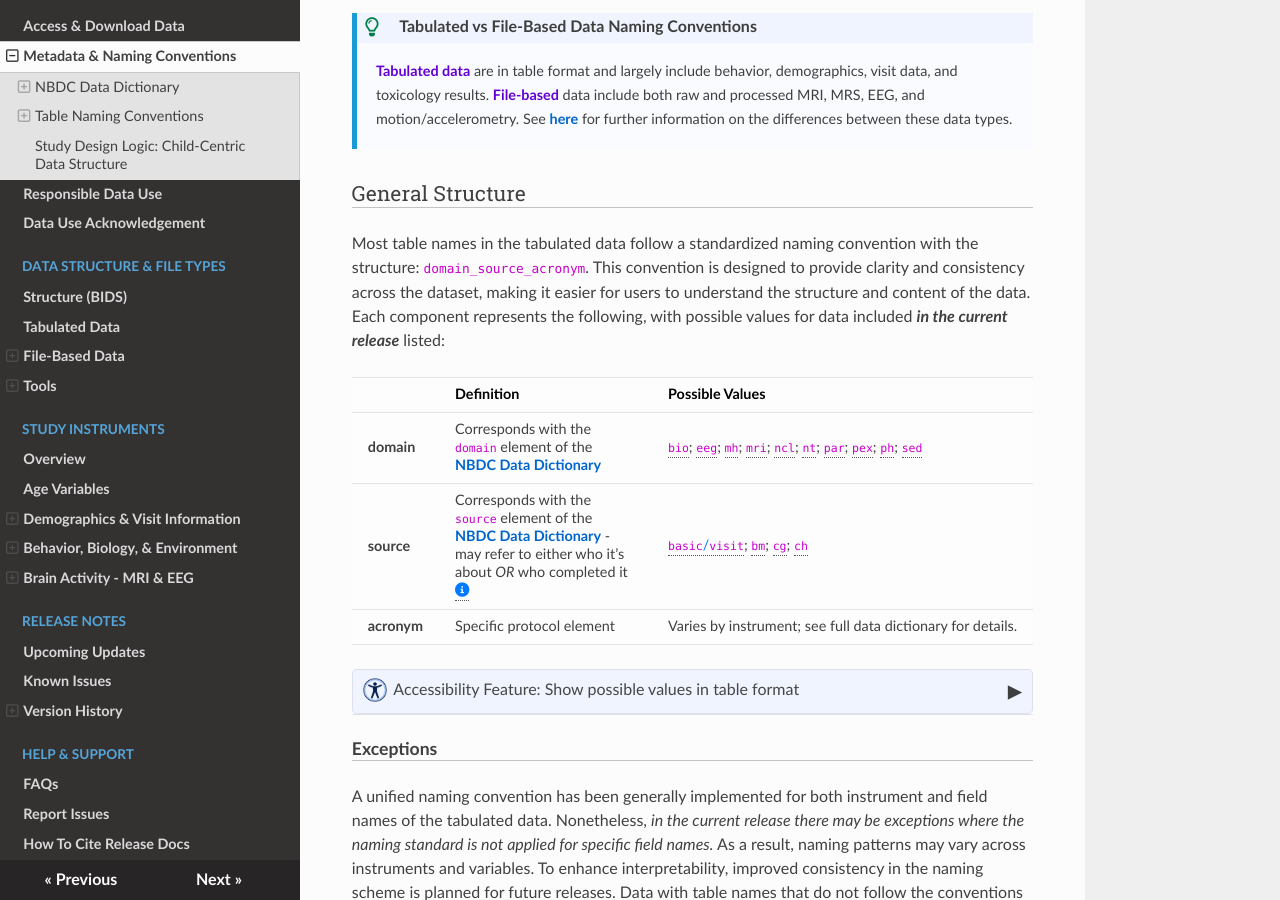
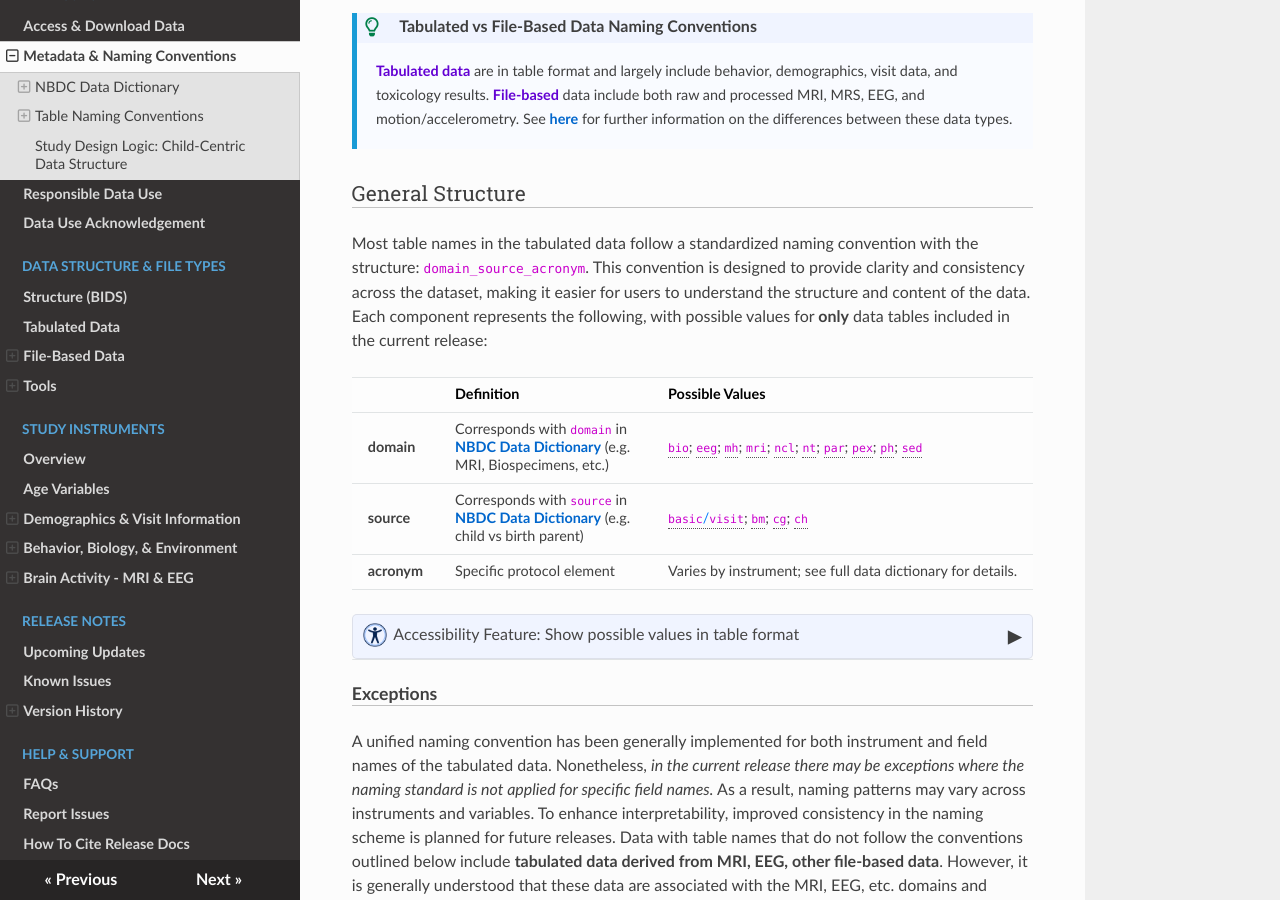
Before and after one commit to nbdc-datahub/hbcd-docs, an MkDocs documentation site: the page built from docs/access/metadata.md, in a window 1280 px wide and 900 px high, scrolled down 2977 px. Built offline with MkDocs 1.6.1, drawn with Linux system fonts in a browser that asks for light colours; nearby versions of some CDN libraries; some of the changed text lies outside the part shown.

Commit message:
update FAQ about source and as well as info about source in metadata section

```diff
--- a/docs/access/metadata.md
+++ b/docs/access/metadata.md
@@ -38,7 +38,7 @@
         <td style="border: 1px solid #ddd; padding: 8px; word-wrap: break-word; white-space: normal;"><code>study</code></td>
         <td style="border: 1px solid #ddd; padding: 8px; word-wrap: break-word; white-space: normal;">Study</td>
         <td style="border: 1px solid #ddd; padding: 8px; word-wrap: break-word; white-space: normal;">Indicates whether table/measure is a core components of the study or belongs to a substudy / anxiliary study</td>
-        <td style="border: 1px solid #ddd; padding: 8px; word-wrap: break-word; white-space: normal;"><b>{ </b>Core; Substudy<b> }</b></td>
+        <td style="border: 1px solid #ddd; padding: 8px; word-wrap: break-word; white-space: normal;"><b>{</b> Core; Substudy <b>}</b></td>
         <td style="border: 1px solid #ddd; padding: 8px; word-wrap: break-word; white-space: normal;">YES</td>
     </tr>
     <tr>
@@ -46,7 +46,7 @@
         <td style="border: 1px solid #ddd; padding: 8px; word-wrap: break-word; white-space: normal;">Domain</td>
         <td style="border: 1px solid #ddd; padding: 8px; word-wrap: break-word; white-space: normal;">Domain/<a href="https://hbcdstudy.org/workgroups-and-committees/">HBCD Workgroup</a></td>
         <td style="border: 1px solid #ddd; padding: 8px; word-wrap: break-word; white-space: normal;">
-        { Behavior/Child-Caregiver Interaction;<br>BioSpecimens;<br>Demographics;<br>Neurocognition & Language;<br>Novel Tech;<br>Physical Health;<br>Pregnancy/Exposure Including Substance;<br>Social & Environmental Determinants;<br>Tabular EEG;<br>Tabular imaging }
+        <b>{</b> Behavior/Child-Caregiver Interaction;<br>Biospecimens;<br>Demographics;<br>Neurocognition & Language;<br>Novel Tech;<br>Physical Health;<br>Pregnancy/Exposure Including Substance;<br>Social & Environmental Determinants;<br>Tabular EEG;<br>Tabular imaging <b>}</b>
         </td>
         <td style="border: 1px solid #ddd; padding: 8px; word-wrap: break-word; white-space: normal;">YES</td>
     </tr>
@@ -54,7 +54,7 @@
         <td style="border: 1px solid #ddd; padding: 8px; word-wrap: break-word; white-space: normal;"><code>source</code></td>
         <td style="border: 1px solid #ddd; padding: 8px; word-wrap: break-word; white-space: normal;">Source</td>
         <td style="border: 1px solid #ddd; padding: 8px; word-wrap: break-word; white-space: normal;">Source of information for this table/measure</td>
-        <td style="border: 1px solid #ddd; padding: 8px; word-wrap: break-word; white-space: normal;">{ Biological Mother;<br>Caregiver (Responsible Adult);<br>Child;<br>General }</td>
+        <td style="border: 1px solid #ddd; padding: 8px; word-wrap: break-word; white-space: normal;"><b>{</b> Biological Mother;<br>Caregiver (Responsible Adult);<br>Child;<br>General <b>}</b></td>
         <td style="border: 1px solid #ddd; padding: 8px; word-wrap: break-word; white-space: normal;">YES</td>
     </tr>
     <tr>
@@ -375,7 +375,7 @@
 
 ### General Structure
 
-Most table names in the tabulated data follow a standardized naming convention with the structure: `domain_source_acronym`. This convention is designed to provide clarity and consistency across the dataset, making it easier for users to understand the structure and content of the data. Each component represents the following, with possible values for data included ***in the current release*** listed:
+Most table names in the tabulated data follow a standardized naming convention with the structure: `domain_source_acronym`. This convention is designed to provide clarity and consistency across the dataset, making it easier for users to understand the structure and content of the data. Each component represents the following, with possible values for **only** data tables included in the current release:
 
 <table class="table-no-vertical-lines" style="width: 100%; border-collapse: collapse; table-layout: fixed;">
 <thead>
@@ -386,9 +386,9 @@
 <tbody>
 <tr>
   <td><b>domain</b></td>
-  <td style="word-wrap: break-word; white-space: normal;">Corresponds with the <code>domain</code> element of the <a href="#data-dictionary">NBDC Data Dictionary</a></td>
+  <td style="word-wrap: break-word; white-space: normal;">Corresponds with <code>domain</code> in <a href="#data-dictionary">NBDC Data Dictionary</a> (e.g. MRI, Biospecimens, etc.)</td>
   <td>
-    <span class="tooltip"><code>bio</code><span class="tooltiptext">BioSpecimens</span></span>;
+    <span class="tooltip"><code>bio</code><span class="tooltiptext">Biospecimens</span></span>;
     <span class="tooltip"><code>eeg</code><span class="tooltiptext">EEG</span></span>;
     <span class="tooltip"><code>mh</code><span class="tooltiptext">Behavior/Child-Caregiver Interaction</span></span>;
     <span class="tooltip"><code>mri</code><span class="tooltiptext">MRI</span></span>;
@@ -402,7 +402,7 @@
 </tr>
 <tr>
   <td><b>source</b></td>
-  <td style="word-wrap: break-word; white-space: normal;">Corresponds with the <code>source</code> element of the <a href="#data-dictionary">NBDC Data Dictionary</a> - may refer to either who it’s about <i>OR</i> who completed it <span class="tooltip"><span class="emoji"><i class="fa-solid fa-circle-info"></i></span><span class="tooltiptext" style="font-size: 0.9em;">See <a href="../../help/faq/#faq-subids">this FAQ</a> for help determining whether data is associated with the birth parent or child</span></span></td>
+  <td style="word-wrap: break-word; white-space: normal;">Corresponds with <code>source</code> in <a href="#data-dictionary">NBDC Data Dictionary</a> (e.g. child vs birth parent)</td>
   <td>
     <span class="tooltip"><code>basic</code>/<code>visit</code><span class="tooltiptext">General</span></span>;
     <span class="tooltip"><code>bm</code><span class="tooltiptext">Biological Mother</span></span>;
@@ -446,7 +446,7 @@
     <!-- domain values -->
     <tr>
       <td rowspan="10"><b>Domain</b></td>
-      <td><code>bio</code></td><td>BioSpecimens</td>
+      <td><code>bio</code></td><td>Biospecimens</td>
     </tr>
     <tr><td><code>eeg</code></td><td>EEG</td></tr>
     <tr><td><code>mh</code></td><td>Behavior/Child-Caregiver Interaction</td></tr>
```
Also changed, not shown: docs/help/faq.md (+1 -3 lines).
